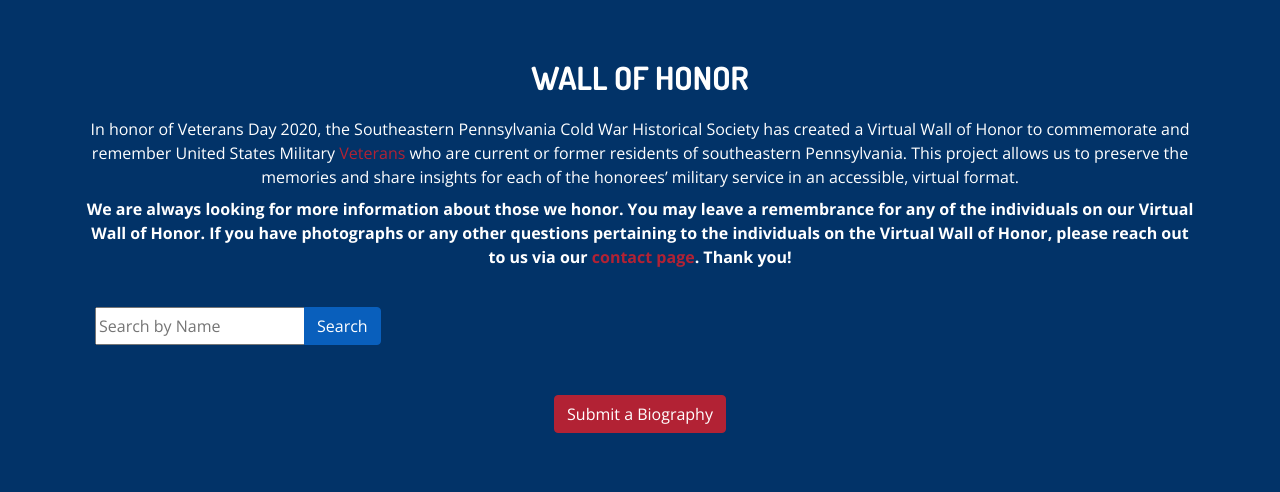
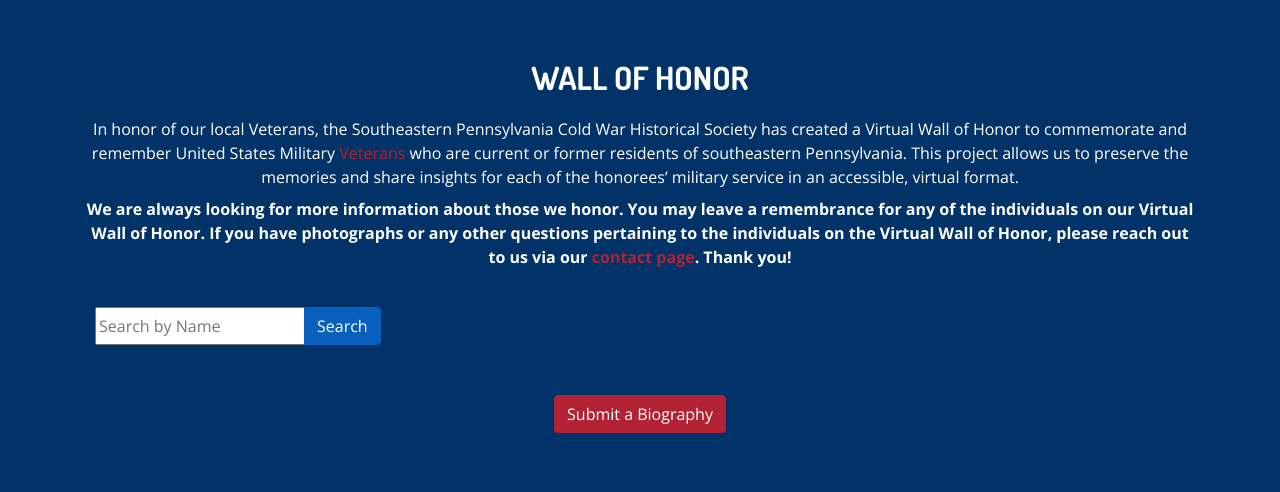
Before and after one commit to jtangir87/vetwallofhonor, a Django app: template templates/home.html in a window 1280 px wide. Shown: the part 641-1133 px from the top of the page. Run offline with Django 3.2, Linux system fonts and the light colour scheme; the template is opened without the code that fills it: values that come from a table or form of the project are taken from there, others are empty; parts of the project's set-up code (start-up, migrations or seed data) failed here and were passed over; some libraries are stand-ins or nearby versions.

Commit message:
copy update

```diff
--- a/templates/home.html
+++ b/templates/home.html
@@ -68,7 +68,7 @@
 
         <div class="section-title" style="color:white;">
           <h2 style="color:white;">Wall of Honor</h2>
-          <p class="mb-2">In honor of Veterans Day 2020, the Southeastern Pennsylvania Cold War Historical Society has created a Virtual Wall of Honor to commemorate and remember United States Military <a href="http://www.americanwarlibrary.com/whatvet.htm" target="_blank">Veterans</a> who are current or former residents of southeastern Pennsylvania. This project allows us to preserve the memories and share insights for each of the honorees’ military service in an accessible, virtual format.</p>
+          <p class="mb-2">In honor of our local Veterans, the Southeastern Pennsylvania Cold War Historical Society has created a Virtual Wall of Honor to commemorate and remember United States Military <a href="http://www.americanwarlibrary.com/whatvet.htm" target="_blank">Veterans</a> who are current or former residents of southeastern Pennsylvania. This project allows us to preserve the memories and share insights for each of the honorees’ military service in an accessible, virtual format.</p>
           <p class="mb-2" style="font-weight:bold;">We are always looking for more information about those we honor. You may leave a remembrance for any of the individuals on our Virtual Wall of Honor. If you have photographs or any other questions pertaining to the
             individuals on the Virtual Wall of Honor, please reach out to us via our <a href="#contact" class="scrollto">contact page</a>. Thank you!</p>
         </div>
```
